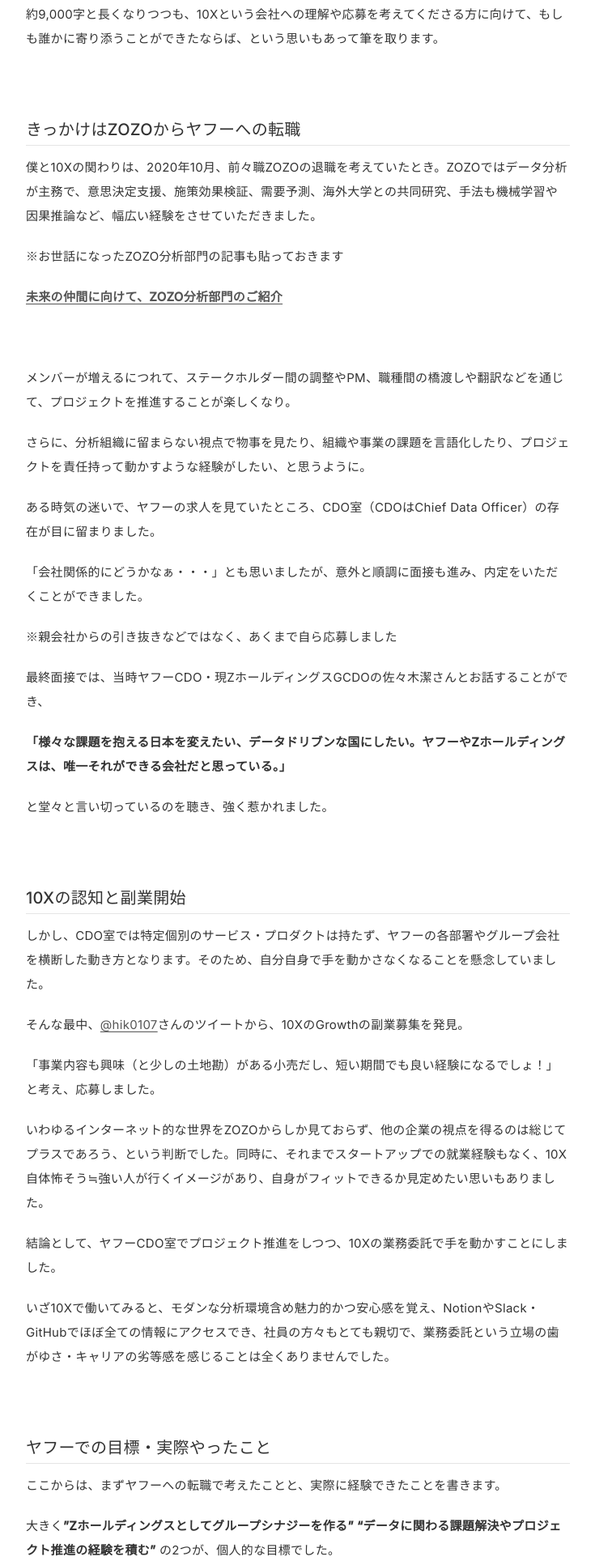
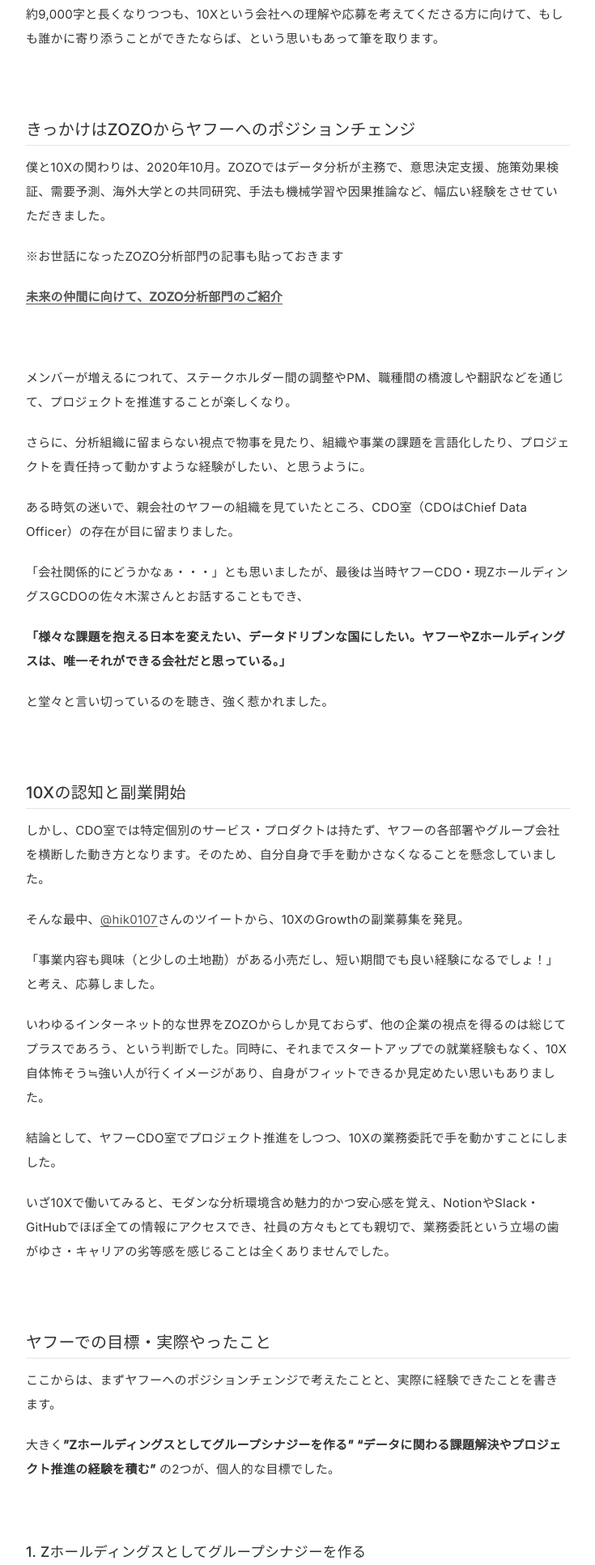
Before and after one commit to tenjimn/tenjimn-site, an Astro site: page /blog/join-10x-reflection in a window 1280 px wide. Shown: the part 838-2771 px from the top of the page at 81% size, without its empty margins (272-1007 px from the left). Built offline with nearby package versions, Linux system fonts and the light colour scheme; Astro itself is replaced by a stand-in of ours; a script that the page names is missing.

Commit message:
fix context

```diff
--- a/src/content/blog/副業を経て10xに入社！悩んだ事とヤフー振り返り.md
+++ b/src/content/blog/副業を経て10xに入社！悩んだ事とヤフー振り返り.md
@@ -20,9 +20,9 @@
 
 
 
-## きっかけはZOZOからヤフーへの転職
+## きっかけはZOZOからヤフーへのポジションチェンジ
 
-僕と10Xの関わりは、2020年10月、前々職ZOZOの退職を考えていたとき。ZOZOではデータ分析が主務で、意思決定支援、施策効果検証、需要予測、海外大学との共同研究、手法も機械学習や因果推論など、幅広い経験をさせていただきました。
+僕と10Xの関わりは、2020年10月。ZOZOではデータ分析が主務で、意思決定支援、施策効果検証、需要予測、海外大学との共同研究、手法も機械学習や因果推論など、幅広い経験をさせていただきました。
 
 ※お世話になったZOZO分析部門の記事も貼っておきます
 
@@ -34,13 +34,9 @@
 
 さらに、分析組織に留まらない視点で物事を見たり、組織や事業の課題を言語化したり、プロジェクトを責任持って動かすような経験がしたい、と思うように。
 
-ある時気の迷いで、ヤフーの求人を見ていたところ、CDO室（CDOはChief Data Officer）の存在が目に留まりました。
+ある時気の迷いで、親会社のヤフーの組織を見ていたところ、CDO室（CDOはChief Data Officer）の存在が目に留まりました。
 
-「会社関係的にどうかなぁ・・・」とも思いましたが、意外と順調に面接も進み、内定をいただくことができました。
-
-※親会社からの引き抜きなどではなく、あくまで自ら応募しました
-
-最終面接では、当時ヤフーCDO・現ZホールディングスGCDOの佐々木潔さんとお話することができ、
+「会社関係的にどうかなぁ・・・」とも思いましたが、最後は当時ヤフーCDO・現ZホールディングスGCDOの佐々木潔さんとお話することもでき、
 
 <strong>「様々な課題を抱える日本を変えたい、データドリブンな国にしたい。ヤフーやZホールディングスは、唯一それができる会社だと思っている。」</strong>
 
@@ -66,7 +62,7 @@
 
 ## ヤフーでの目標・実際やったこと
 
-ここからは、まずヤフーへの転職で考えたことと、実際に経験できたことを書きます。
+ここからは、まずヤフーへのポジションチェンジで考えたことと、実際に経験できたことを書きます。
 
 大きく<strong>”Zホールディングスとしてグループシナジーを作る” “データに関わる課題解決やプロジェクト推進の経験を積む”</strong> の2つが、個人的な目標でした。
 
@@ -93,7 +89,7 @@
 
 ### 2. データに関わる課題解決やプロジェクト推進の経験を積む
 
-多様かつ大量のデータを持ち、国内の社会的責任も大きいヤフーにおいて、世間の課題やニーズを多く認識し、アプローチや戦略の知見を溜めることは、もう一つの転職目的でした。
+多様かつ大量のデータを持ち、国内の社会的責任も大きいヤフーにおいて、世間の課題やニーズを多く認識し、アプローチや戦略の知見を溜めることは、もう一つの目的でした。
 
 ヤフーCDO室の職種はPgMやPjMですが、実態はデータに関すること何でも！に近く、役割を線引しない動き方が性に合っていました。
 
@@ -120,7 +116,7 @@
 
 ## 10Xでのフルタイム勤務を決めた経緯
 
-一方副業先の10Xでは、[@mattsun](https://twitter.com/mattsun10919298)さんというレジェンドがマネージャーとしてJOINし、一緒に副業を始めた[@ktrru](https://twitter.com/ktrru)さんや[@takimo](https://twitter.com/takimo)さんも正社員になっていました。たまには東日本橋の10Xオフィスに顔を出したりしながら、気がつけばヤフーに転職して半年が経っていました。
+一方副業先の10Xでは、[@mattsun](https://twitter.com/mattsun10919298)さんというレジェンドがマネージャーとしてJOINし、一緒に副業を始めた[@ktrru](https://twitter.com/ktrru)さんや[@takimo](https://twitter.com/takimo)さんも正社員になっていました。たまには東日本橋の10Xオフィスに顔を出したりしながら、気がつけばヤフーに移って半年が経っていました。
 
 しかし、ヤフーも非常に良い会社で、比較的何でも自由にやらせてもらえており、転職は頭の中にありませんでした。
 
```
